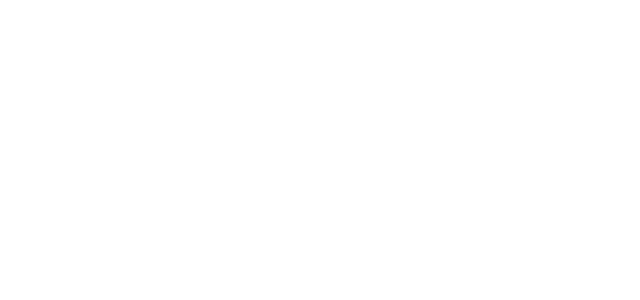
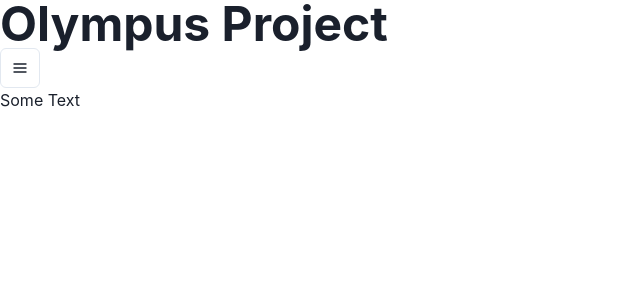
Before and after one commit to Derricklaff/Olympus-Project, a React (Create React App) app in the folder client/: page /about-us in a window 1280 px wide. Shown: the top 300 px of the page, without its empty margins (0-640 px from the left). Built offline with nearby package versions, Linux system fonts and the light colour scheme.

Commit message:
adds link to home in menu. Makes header title clickable and will take you to home page

```diff
--- a/client/src/App.js
+++ b/client/src/App.js
@@ -10,6 +10,7 @@ import {
 import HomePage from './pages/Homepage';
 import SignInPage from './pages/SignInPage';
 import SignUpPage from './pages/SignUpPage';
+import AboutUs from './pages/AboutUs';
 import { setContext } from '@apollo/client/link/context';
 
 const httpLink = createHttpLink({
@@ -53,7 +54,7 @@ function App() {
               />
               <Route
                 path='/about-us'
-                element={<div></div>}
+                element={<AboutUs />}
               />
               <Route
                 path='/play-game'
--- a/client/src/components/Header/Header.js
+++ b/client/src/components/Header/Header.js
@@ -1,12 +1,17 @@
 import { Heading } from '@chakra-ui/react';
 import LinkMenu from './LinkMenu/LinkMenu';
+import { Link } from "react-router-dom";
 
 function Header() {
     return (
         <header>
-            <Heading as='h1' size='2xl'>
-                Olympus Project
-            </Heading>
+            <div>
+            <Link to="/">
+                <Heading as='h1' size='2xl'>
+                    Olympus Project
+                </Heading>
+            </Link>
+            </div>
             <div>
                 <LinkMenu />
             </div>
--- a/client/src/components/Header/LinkMenu/LinkMenu.js
+++ b/client/src/components/Header/LinkMenu/LinkMenu.js
@@ -1,4 +1,5 @@
 import Auth from '../../../utils/auth';
+import HomeLink from './MenuLinks/HomeLink';
 import SignInLink from './MenuLinks/SignInLink';
 import SignUpLink from './MenuLinks/SignUpLink';
 import PlayGameLink from './MenuLinks/PlayGameLink';
@@ -24,7 +25,13 @@ function LinkMenu() {
                 variant='outline'
             />
             <MenuList>
-                { Auth.loggedIn() ? <> <MenuItem> <PlayGameLink /> </MenuItem> <MenuItem> <LogOutLink /> </MenuItem> </> : <> <MenuItem> <SignInLink /> </MenuItem> <MenuItem> <SignUpLink /> </MenuItem> </> }
+                <MenuItem>
+                    <HomeLink />
+                </MenuItem>
+                { Auth.loggedIn() ? <> <MenuItem> <LogOutLink /> </MenuItem> </> : <> <MenuItem> <SignInLink /> </MenuItem> <MenuItem> <SignUpLink /> </MenuItem> </> }
+                <MenuItem>
+                    <PlayGameLink />
+                </MenuItem>
                 <MenuItem>
                     <AboutUsLink />
                 </MenuItem>
--- /dev/null
+++ b/client/src/components/Header/LinkMenu/MenuLinks/HomeLink.js
@@ -0,0 +1,14 @@
+import { Link } from '@chakra-ui/react';
+import { Link as ReactLink } from "react-router-dom";
+
+function HomeLink() {
+    return(
+        <>
+            <Link as={ReactLink} to='/'>
+                Home
+            </Link>
+        </>
+    )
+}
+
+export default HomeLink;
--- a/client/src/pages/AboutUs.js
+++ b/client/src/pages/AboutUs.js
@@ -0,0 +1,12 @@
+import Header from "../components/Header/Header";
+
+function AboutUs() {
+    return (
+        <>
+        <Header />
+        <h2>Some Text</h2>
+        </>
+    );
+}
+
+export default AboutUs;
```
Also changed, not shown: client/src/pages/GamePage.js (+12 -0 lines).
